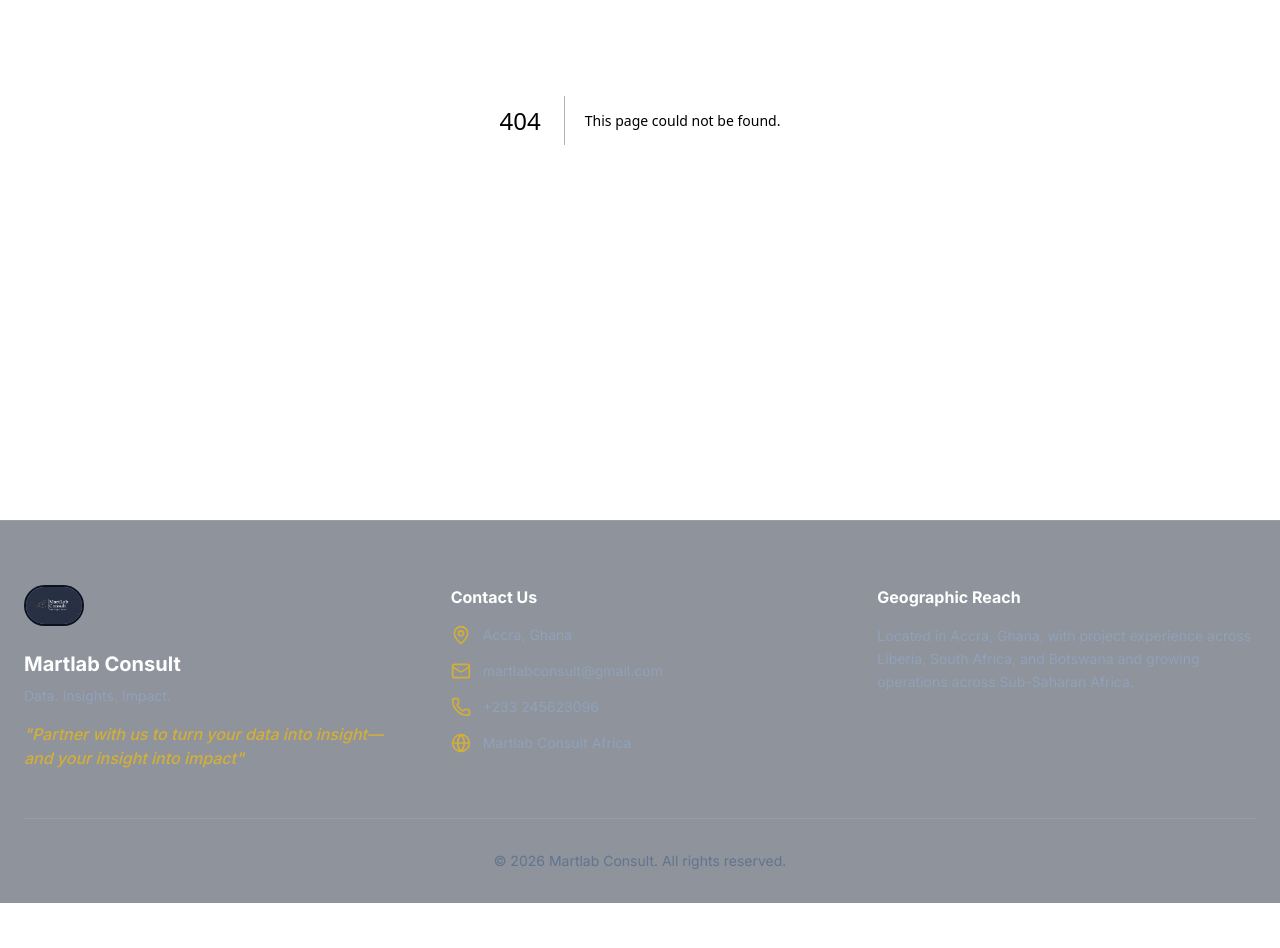
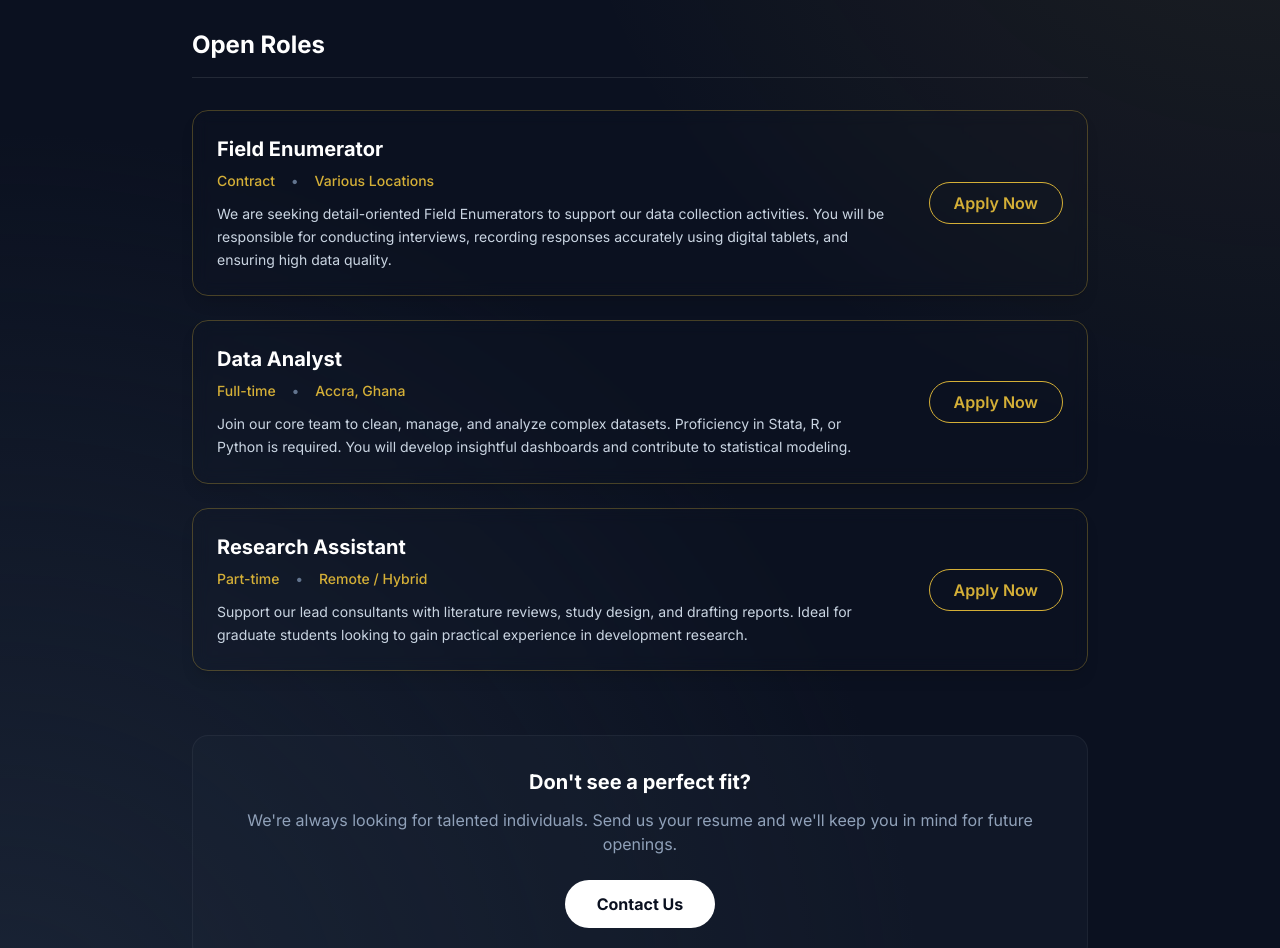
Before and after one commit to elijaharhinful/martlab, a Next.js app: page /careers in a window 1280 px wide. Before the commit this address had no page. Shown: the part 360-1308 px from the top of the page. Before the commit the page ends 1263 px from the top, so only its background shows below. Built offline with nearby package versions, Linux system fonts and the light colour scheme.

Commit message:
chore: minor changes

```diff
--- /dev/null
+++ b/src/app/careers/page.tsx
@@ -0,0 +1,83 @@
+import React from 'react';
+import { Card } from "@/components/ui/Card";
+
+const openRoles = [
+  {
+    title: "Field Enumerator",
+    type: "Contract",
+    location: "Various Locations",
+    description: "We are seeking detail-oriented Field Enumerators to support our data collection activities. You will be responsible for conducting interviews, recording responses accurately using digital tablets, and ensuring high data quality."
+  },
+  {
+    title: "Data Analyst",
+    type: "Full-time",
+    location: "Accra, Ghana",
+    description: "Join our core team to clean, manage, and analyze complex datasets. Proficiency in Stata, R, or Python is required. You will develop insightful dashboards and contribute to statistical modeling."
+  },
+  {
+    title: "Research Assistant",
+    type: "Part-time",
+    location: "Remote / Hybrid",
+    description: "Support our lead consultants with literature reviews, study design, and drafting reports. Ideal for graduate students looking to gain practical experience in development research."
+  }
+];
+
+export default function CareersPage() {
+  return (
+    <main className="flex flex-col flex-grow bg-glow pt-24 pb-24">
+      <section className="relative z-10">
+        <div className="container mx-auto px-6">
+          <div className="text-center mb-16">
+            <h1 className="text-4xl md:text-6xl font-bold mb-6 text-white">Join Our Team</h1>
+            <p className="text-xl text-slate-400 max-w-2xl mx-auto leading-relaxed">
+              Discover opportunities to grow your career while making a tangible impact through data, research, and insights.
+            </p>
+          </div>
+
+          <div className="max-w-4xl mx-auto">
+            <h2 className="text-2xl font-bold text-white mb-8 border-b border-white/10 pb-4">Open Roles</h2>
+
+            <div className="flex flex-col gap-6">
+              {openRoles.map((role, index) => (
+                <Card key={index} className="flex flex-col md:flex-row md:items-center justify-between gap-6 hover:border-gold/30 transition-all">
+                  <div>
+                    <h3 className="text-xl font-bold text-white mb-2">{role.title}</h3>
+                    <div className="flex flex-wrap gap-4 text-sm text-gold font-medium mb-3">
+                      <span>{role.type}</span>
+                      <span className="text-slate-500">•</span>
+                      <span>{role.location}</span>
+                    </div>
+                    <p className="text-slate-300 text-sm leading-relaxed max-w-2xl">
+                      {role.description}
+                    </p>
+                  </div>
+                  <div className="flex-shrink-0">
+                    <a
+                      href="#"
+                      className="inline-flex items-center justify-center rounded-full px-6 py-2 border border-gold text-gold hover:bg-gold hover:text-navy transition-all font-semibold whitespace-nowrap"
+                    >
+                      Apply Now
+                    </a>
+                  </div>
+                </Card>
+              ))}
+            </div>
+
+            <div className="mt-16 text-center bg-navy-light/30 p-8 rounded-2xl border border-white/5">
+              <h3 className="text-xl font-bold text-white mb-3">Don't see a perfect fit?</h3>
+              <p className="text-slate-400 mb-6">
+                We're always looking for talented individuals. Send us your resume and we'll keep you in mind for future openings.
+              </p>
+              <a
+                href="mailto:info@martlabconsult.com"
+                className="inline-flex items-center justify-center rounded-full px-8 py-3 bg-white text-navy hover:bg-slate-200 transition-all font-bold"
+              >
+                Contact Us
+              </a>
+            </div>
+          </div>
+        </div>
+      </section>
+    </main>
+  );
+}
--- a/src/app/team/page.tsx
+++ b/src/app/team/page.tsx
@@ -1,9 +1,11 @@
 import { Team } from "@/components/sections/Team";
+import { BoardOfAdvisors } from "@/components/sections/BoardOfAdvisors";
 
 export default function TeamPage() {
   return (
     <main className="flex flex-col flex-grow bg-glow">
       <Team />
+      <BoardOfAdvisors />
     </main>
   );
 }
--- /dev/null
+++ b/src/components/sections/BoardOfAdvisors.tsx
@@ -0,0 +1,54 @@
+import React from 'react';
+import { Card } from '../ui/Card';
+import Image from 'next/image';
+
+const advisors = [
+  {
+    name: "Dr. Jane Doe",
+    role: "Advisory Board Member",
+    bio: "Dr. Jane Doe brings over 20 years of experience in strategic development and policy advisory across various international organizations. She provides strategic direction to Martlab Consult on global development initiatives.",
+    image: ""
+  },
+  {
+    name: "Prof. John Smith",
+    role: "Advisory Board Member",
+    bio: "Prof. John Smith is a renowned academic and researcher in data science and economics. He advises the consortium on advanced methodological frameworks and innovative data solutions.",
+    image: ""
+  }
+];
+
+export function BoardOfAdvisors() {
+  return (
+    <section className="py-24 relative z-10 bg-navy-light/20" id="board-of-advisors">
+      <div className="container mx-auto px-6">
+        <div className="text-center mb-16">
+          <h2 className="text-3xl md:text-5xl font-bold mb-4">Board of Advisors</h2>
+          <p className="text-slate-400 max-w-2xl mx-auto">Guiding our strategic vision and providing expert oversight.</p>
+        </div>
+
+        <div className="flex flex-col gap-8 max-w-4xl mx-auto">
+          {advisors.map((member, index) => (
+            <Card key={index} className="flex flex-col md:flex-row items-center md:items-start gap-8 group">
+              <div className="flex-shrink-0 w-48 h-48 rounded-2xl overflow-hidden border-2 border-navy-light/50 group-hover:border-gold/30 transition-colors shadow-[0_0_20px_rgba(212,175,55,0.05)]">
+                {member.image ? (
+                  <Image src={member.image} alt={member.name} width={192} height={192} className="object-cover w-full h-full" />
+                ) : (
+                  <div className="w-full h-full bg-navy flex items-center justify-center text-6xl text-gold font-bold">
+                    {member.name.charAt(0)}
+                  </div>
+                )}
+              </div>
+              <div className="text-center md:text-left">
+                <h3 className="text-2xl font-bold text-white mb-2">{member.name}</h3>
+                <p className="text-gold font-semibold text-md mb-4">{member.role}</p>
+                <p className="text-slate-300 text-sm md:text-base leading-relaxed">
+                  {member.bio}
+                </p>
+              </div>
+            </Card>
+          ))}
+        </div>
+      </div>
+    </section>
+  );
+}
--- a/src/components/sections/Footer.tsx
+++ b/src/components/sections/Footer.tsx
@@ -8,7 +8,7 @@
       <div className="container mx-auto px-6">
         <div className="grid grid-cols-1 md:grid-cols-3 gap-12 mb-12">
           <div>
-            <Image src="/images/logo.jpg" alt="Martlab Consult Logo" width={60} height={60} className="rounded-full mb-6 border-2 border-navy" />
+            <Image src="/images/logo.jpg" alt="Martlab Consult Logo" width={60} height={60} style={{ width: 'auto', height: 'auto' }} className="rounded-full mb-6 border-2 border-navy" />
             <h3 className="text-xl font-bold text-white mb-2">Martlab Consult</h3>
             <p className="text-slate-400 text-sm">Data. Insights. Impact.</p>
             <p className="text-gold mt-4 font-medium italic">"Partner with us to turn your data into insight—and your insight into impact"</p>
--- a/src/components/sections/Partners.tsx
+++ b/src/components/sections/Partners.tsx
@@ -24,6 +24,7 @@
                   src={partner.logo}
                   alt={partner.name}
                   fill
+                  sizes="192px"
                   className="object-contain"
                   onError={(e) => {
                     // Fallback to text if image fails to load
--- a/src/components/sections/Sectors.tsx
+++ b/src/components/sections/Sectors.tsx
@@ -6,10 +6,12 @@
 const sectors = [
   "Agriculture and Food Security",
   "Climate Change and Sustainability",
-  "Education and Workforce Development",
+  "Education",
+  "Workforce Development",
   "Governance and Public Policy",
-  "Health and Social Protection",
-  "Gender and Development"
+  "Health",
+  "Gender, Inclusion and Social Protection",
+  "Market Research and Consumer Intelligence"
 ];
 
 const approach = [
--- a/src/components/sections/Services.tsx
+++ b/src/components/sections/Services.tsx
@@ -1,7 +1,7 @@
 import React from 'react';
 import { Card } from '../ui/Card';
 import Link from 'next/link';
-import { Search, Database, BarChart3, LineChart, GraduationCap } from 'lucide-react';
+import { Search, Database, BarChart3, LineChart, GraduationCap, TabletSmartphone } from 'lucide-react';
 
 const services = [
   {
@@ -28,6 +28,11 @@
     title: "Capacity Building & Training",
     description: "Equip organizations with practical skills in data analysis, research methods, and digital tools.",
     icon: GraduationCap
+  },
+  {
+    title: "Equipment Rental",
+    description: "Rental of Tablets, recorders and GPS recording devices.",
+    icon: TabletSmartphone
   }
 ];
 
--- a/src/components/sections/Team.tsx
+++ b/src/components/sections/Team.tsx
@@ -6,7 +6,7 @@
 const team = [
   {
     name: "Martin Mawutor K. Agbodzi",
-    role: "Founder & Lead Consultant",
+    role: "Managing & Lead Consultant",
     bioSummary: "Over seven years of experience delivering multi-sector research, M&E, and data-driven projects across Africa.",
     bio: "Martin Mawutor K. Agbodzi is a research and data analytics professional with over seven years of experience delivering multi-sector research, monitoring and evaluation, and data-driven projects across Africa. He specializes in research design, digital data systems, statistical analysis, and large-scale field operations management. He has led and supported over 30 research and data projects across sectors, including health, education, governance, climate, and economic development, working with international organizations, universities, and development partners. Martin holds an MA in Population Studies from the University of Ghana and a BSc in Statistics and Computer Science, with strong technical expertise in tools such as Stata, SPSS, CSPro, KoboToolbox, SurveyCTO, Excel, and Power BI.",
     image: "/images/martin.jpg"
--- a/src/components/ui/Navbar.tsx
+++ b/src/components/ui/Navbar.tsx
@@ -12,6 +12,7 @@
   { label: 'Services', href: '/services' },
   { label: 'Team', href: '/team' },
   { label: 'Portfolio', href: '/portfolio' },
+  { label: 'Careers', href: '/careers' },
   { label: 'Contact', href: '/contact' },
 ];
 
@@ -23,7 +24,7 @@
       <div className="container mx-auto px-6 h-20 flex items-center justify-between">
         {/* Logo */}
         <Link href="/" className="flex items-center gap-3 group">
-          <Image src="/images/logo.jpg" alt="Martlab Consult Logo" width={40} height={40} className=" group-hover:shadow-[0_0_15px_rgba(212,175,55,0.4)] transition-all" />
+          <Image src="/images/logo.jpg" alt="Martlab Consult Logo" width={40} height={40} style={{ width: 'auto', height: 'auto' }} className=" group-hover:shadow-[0_0_15px_rgba(212,175,55,0.4)] transition-all" />
           <span className="font-bold text-xl text-white tracking-wide">MartLab Consult</span>
         </Link>
 
```
